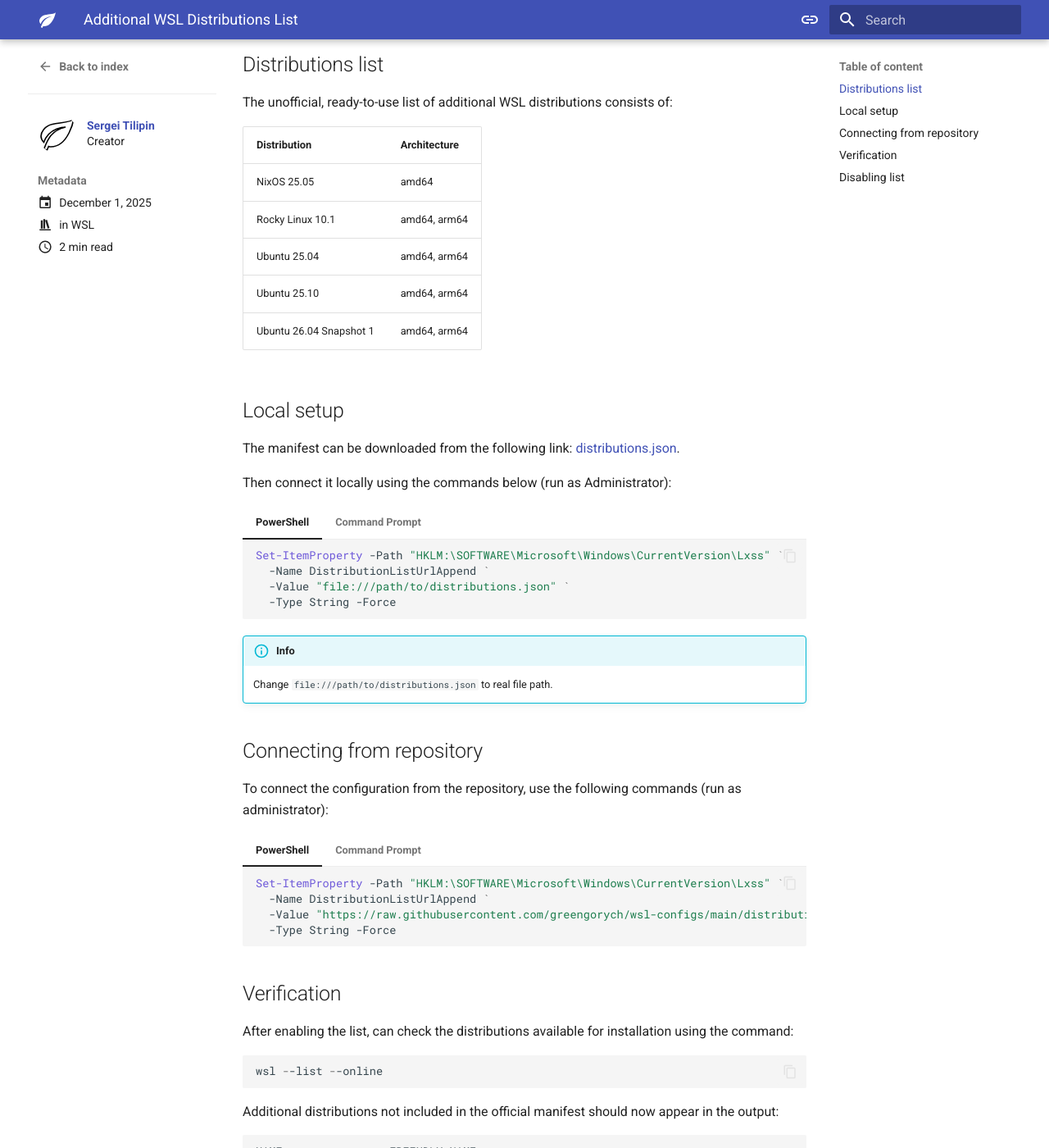
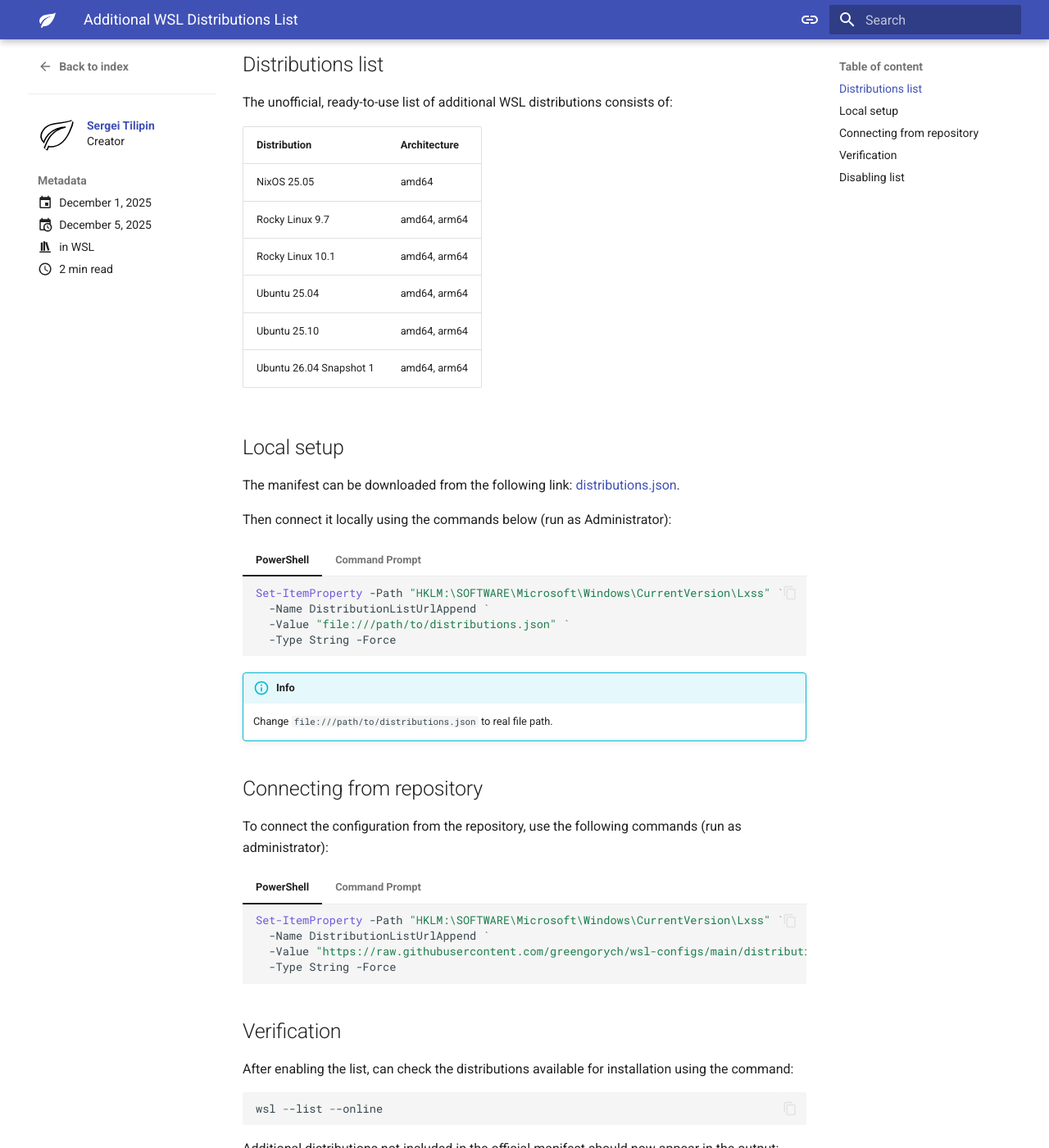
Before and after one commit to greengorych/greengorych.io, an MkDocs documentation site: the page built from docs/posts/additional-wsl-distributions-list.md, in a window 1280 px wide and 1400 px high, scrolled down 309 px. Shown: the whole window at 82% size. Built offline with MkDocs 1.6.1 and Material for MkDocs 9.7.7, drawn with Linux system fonts in a browser that asks for light colours; plug-ins that fetch from the network failed and are left out; some of the changed text lies outside the part shown.

Commit message:
docs(site): update "Additional WSL Distributions List" post
Add Rocky Linux 9.7 distributon

````diff
--- a/docs/posts/additional-wsl-distributions-list.md
+++ b/docs/posts/additional-wsl-distributions-list.md
@@ -2,6 +2,7 @@
 draft: false
 date:
   created: 2025-12-01
+  updated: 2025-12-05
 authors:
   - greengorych
 categories:
@@ -26,6 +27,7 @@ The unofficial, ready-to-use list of additional WSL distributions consists of:
 | Distribution            | Architecture |
 | ----------------------- | ------------ |
 | NixOS 25.05             | amd64        |
+| Rocky Linux 9.7         | amd64, arm64 |
 | Rocky Linux 10.1        | amd64, arm64 |
 | Ubuntu 25.04            | amd64, arm64 |
 | Ubuntu 25.10            | amd64, arm64 |
@@ -97,6 +99,7 @@ Additional distributions not included in the official manifest should now appear
 ``` { .text .no-copy .no-select }
 NAME                FRIENDLY NAME
 NixOS-25.05         NixOS 25.05
+RockyLinux-9.7      Rocky Linux 9.7
 RockyLinux-10.1     Rocky Linux 10.1
 Ubuntu-25.04        Ubuntu 25.04
 Ubuntu-25.10        Ubuntu 25.10
````
